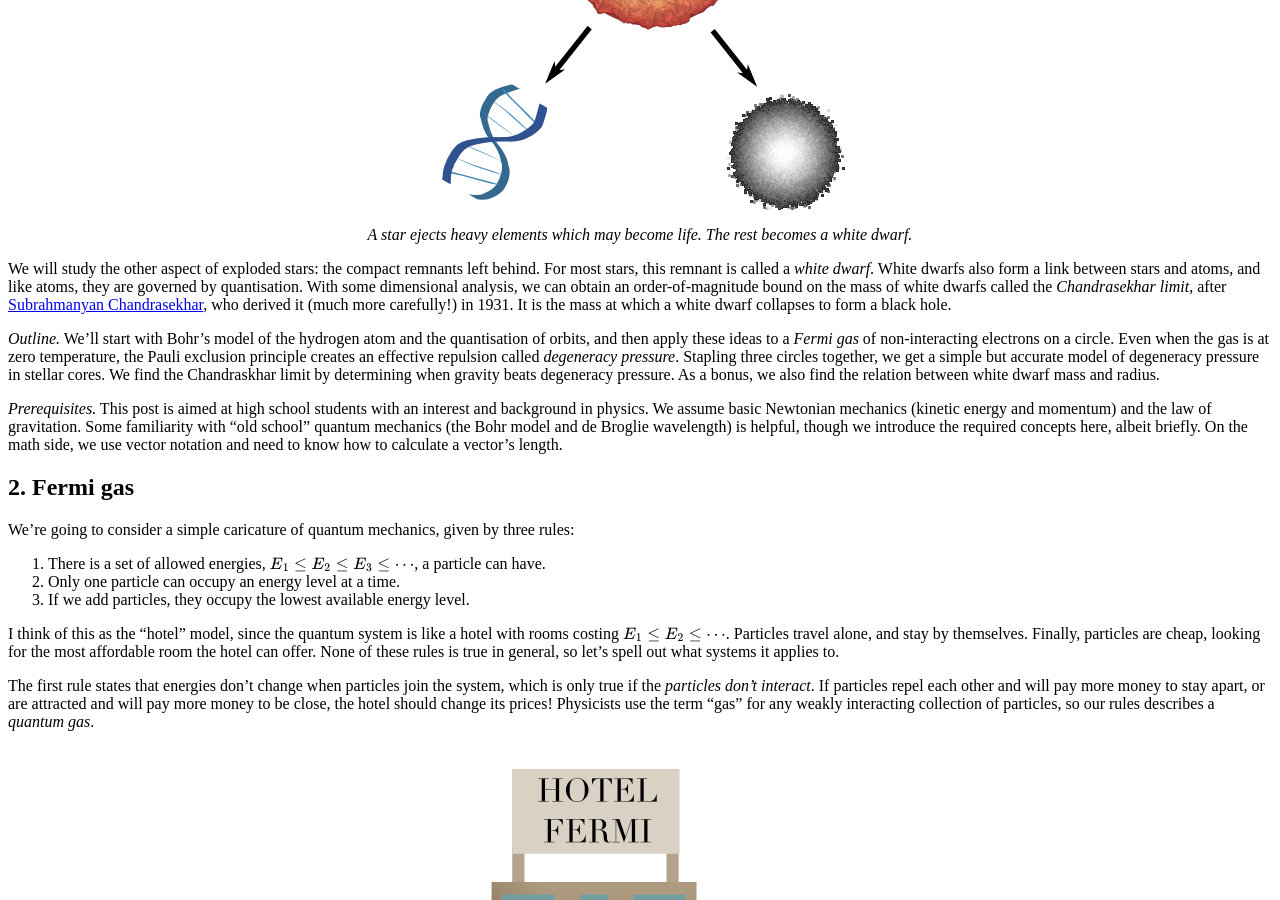
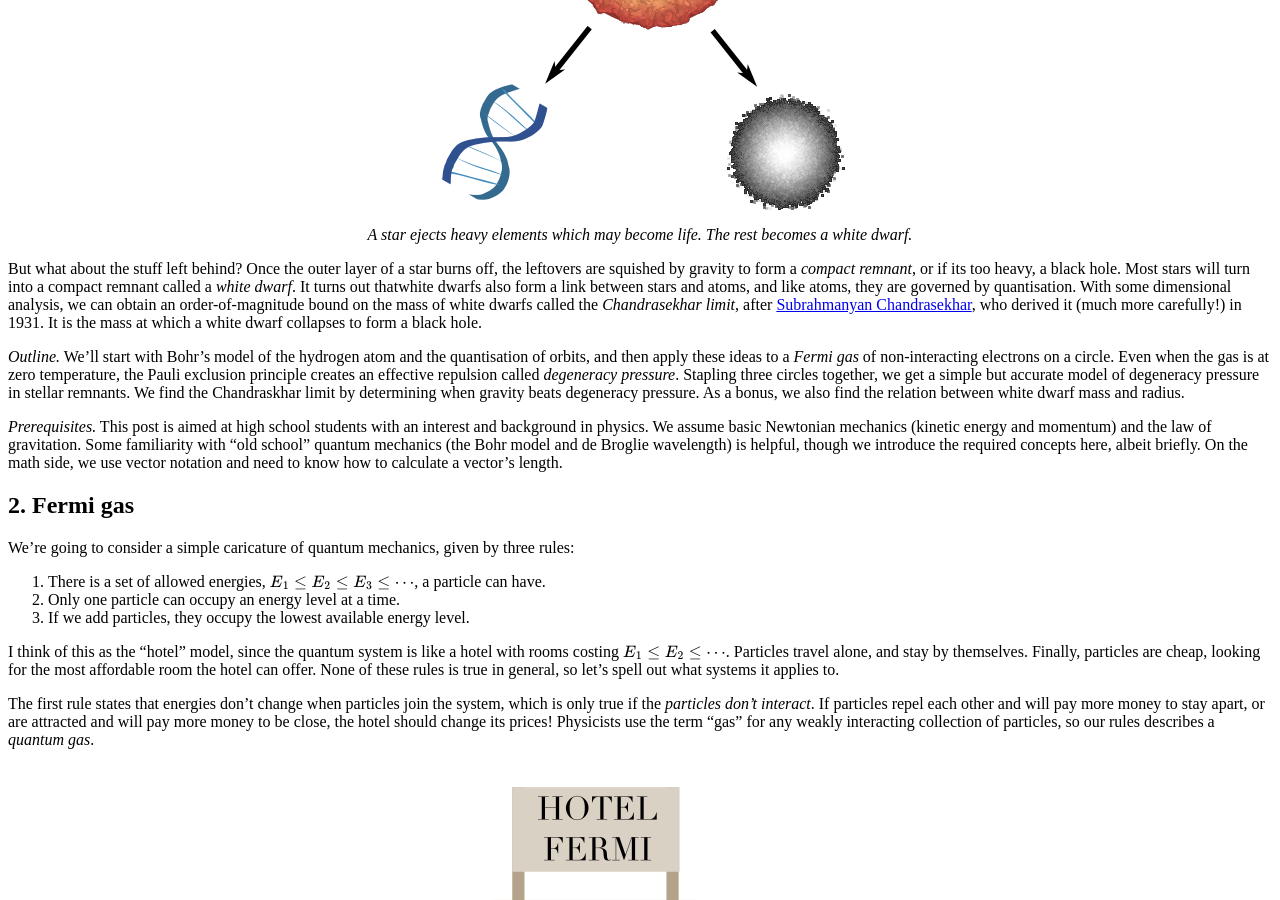
Before and after one commit to hapax/hapax.github.io, a Jekyll site: the page built from assets/chandra.md, in a window 1280 px wide and 900 px high, scrolled down 1179 px. Built offline with Jekyll 4.4.1, drawn with Linux system fonts in a browser that asks for light colours; our own code applies the rules of GitHub Pages for plain Markdown files; formulas are drawn with MathJax 3; a script that is not in the unit is left out.

Commit message:
Update chandra.md

```diff
--- a/assets/chandra.md
+++ b/assets/chandra.md
@@ -57,10 +57,12 @@ We're made out of exploded stars, sure, but biology is also quantum mechanics wr
 	</div>
 	</figure>
 
-We will study the other aspect of exploded stars: the compact remnants
-left behind.
-For most stars, this remnant is called a *white dwarf*.
-White dwarfs also form a link between stars and atoms, and like
+But what about the stuff left behind?
+Once the outer layer of a star burns off, the leftovers are squished
+by gravity to form a *compact remnant*, or if its too heavy, a black
+hole.
+Most stars will turn into a compact remnant called a *white dwarf*.
+It turns out thatwhite dwarfs also form a link between stars and atoms, and like
 atoms, they are governed by quantisation.
 With some dimensional analysis, we can obtain an order-of-magnitude
 bound on the mass of white dwarfs called the *Chandrasekhar limit*, after
@@ -75,7 +77,7 @@ non-interacting electrons on a circle.
 Even when the gas is at zero temperature, the Pauli exclusion
 principle creates an effective repulsion called *degeneracy pressure*.
 Stapling three circles together, we get a simple but accurate
-model of degeneracy pressure in stellar cores.
+model of degeneracy pressure in stellar remnants.
 We find the Chandraskhar limit by determining when gravity beats degeneracy pressure.
 As a bonus, we also find the relation between white dwarf mass and
 radius.
```
